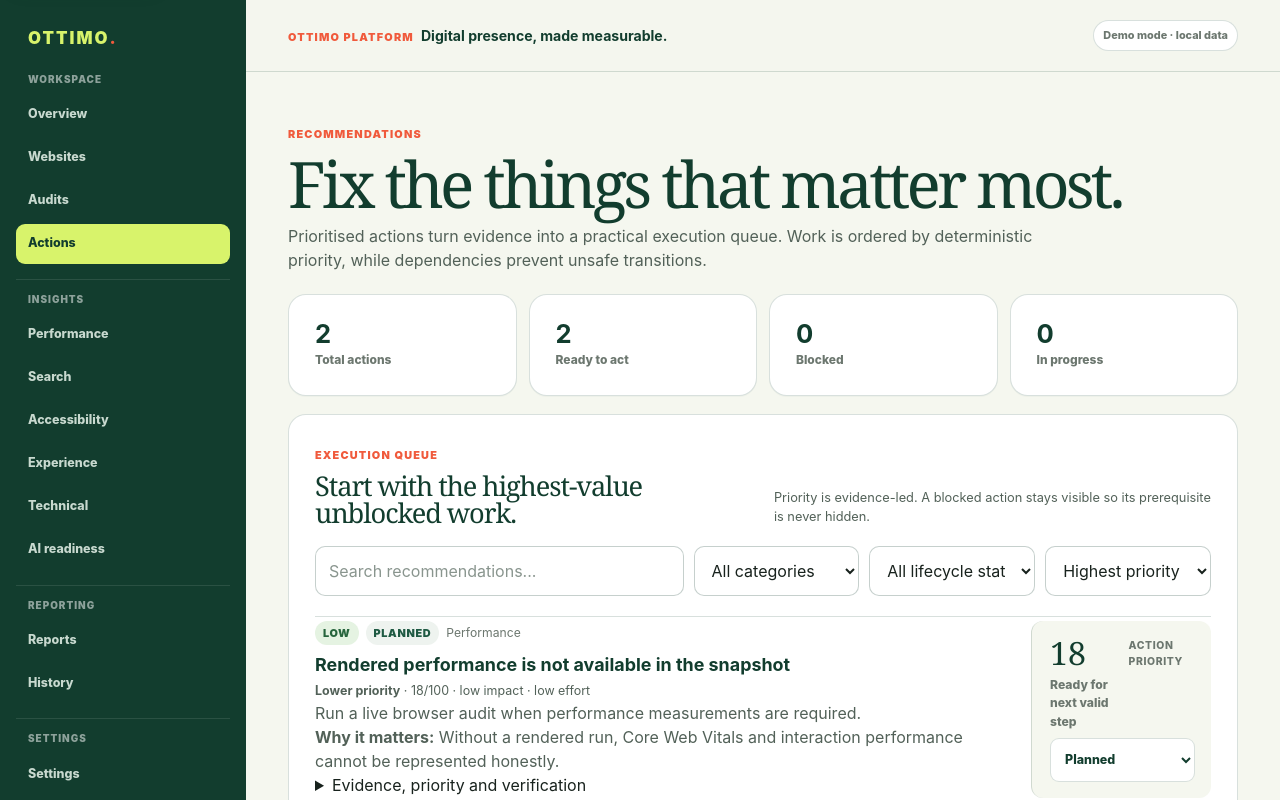
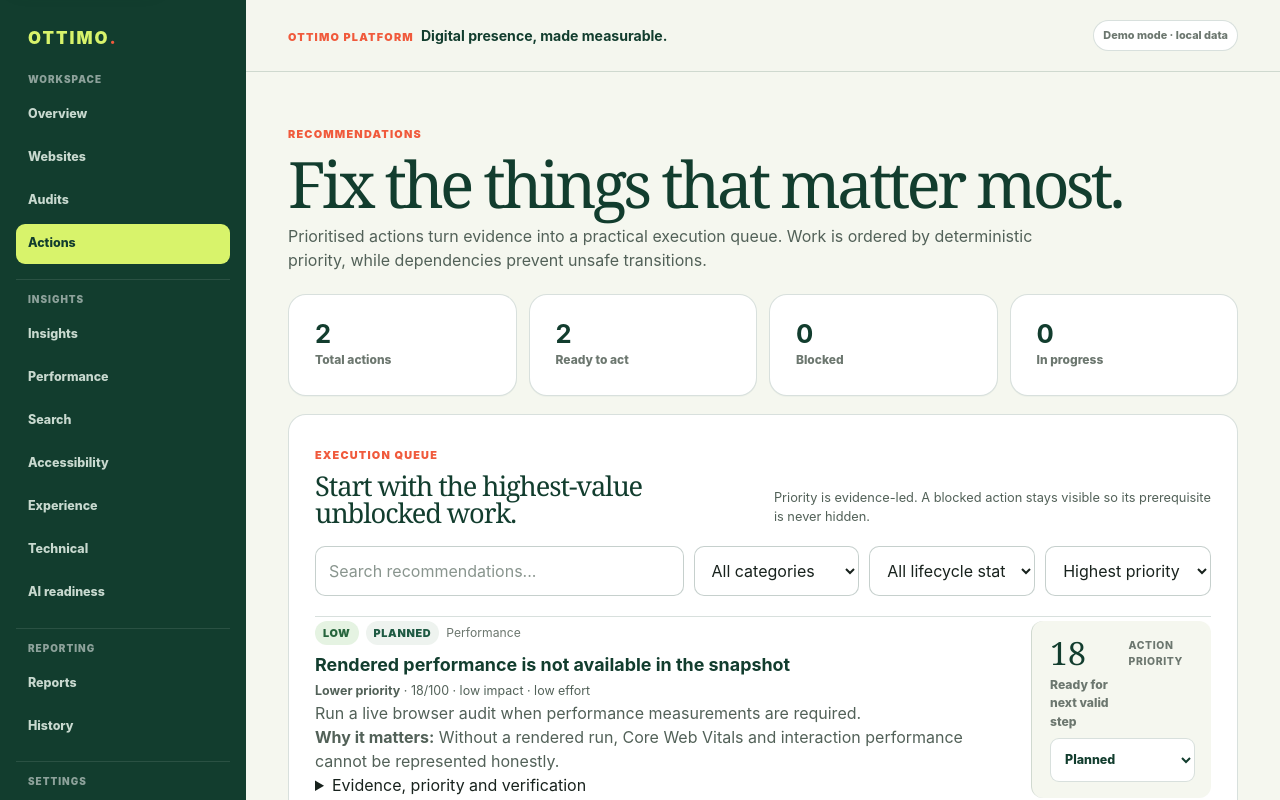
Before and after one commit to ottimosite/ottimo, a React (Vite) app: page /app/recommendations in a window 1280 px wide. Shown: the top 800 px of the page. Built offline with nearby package versions, Linux system fonts and the light colour scheme.

Commit message:
feat: add insights to application navigation

```diff
--- a/src/components/Layout.tsx
+++ b/src/components/Layout.tsx
@@ -6,7 +6,7 @@
 
 const navigationGroups = [
   { label: 'Workspace', links: [['/app/dashboard', 'Overview'], ['/app/websites', 'Websites'], ['/app/audits', 'Audits'], ['/app/recommendations', 'Actions']] },
-  { label: 'Insights', links: [['/app/performance', 'Performance'], ['/app/seo', 'Search'], ['/app/accessibility', 'Accessibility'], ['/app/usability', 'Experience'], ['/app/technical', 'Technical'], ['/app/ai', 'AI readiness']] },
+  { label: 'Insights', links: [['/app/insights', 'Insights'], ['/app/performance', 'Performance'], ['/app/seo', 'Search'], ['/app/accessibility', 'Accessibility'], ['/app/usability', 'Experience'], ['/app/technical', 'Technical'], ['/app/ai', 'AI readiness']] },
   { label: 'Reporting', links: [['/app/reports', 'Reports'], ['/app/history', 'History']] },
 ]
 
```
